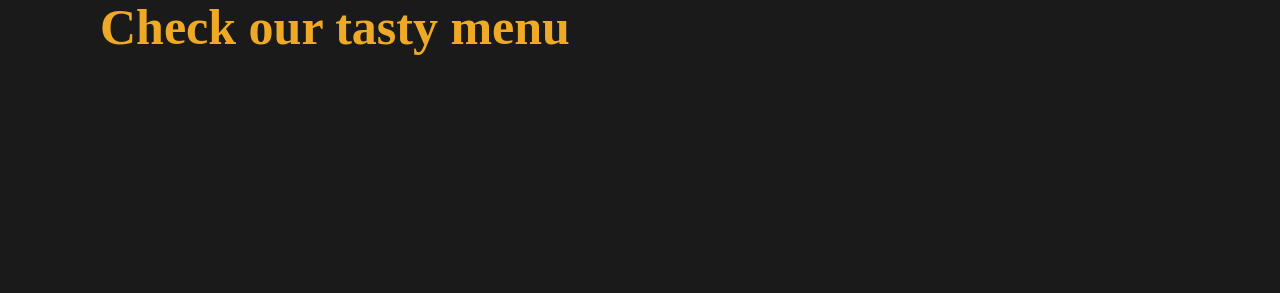
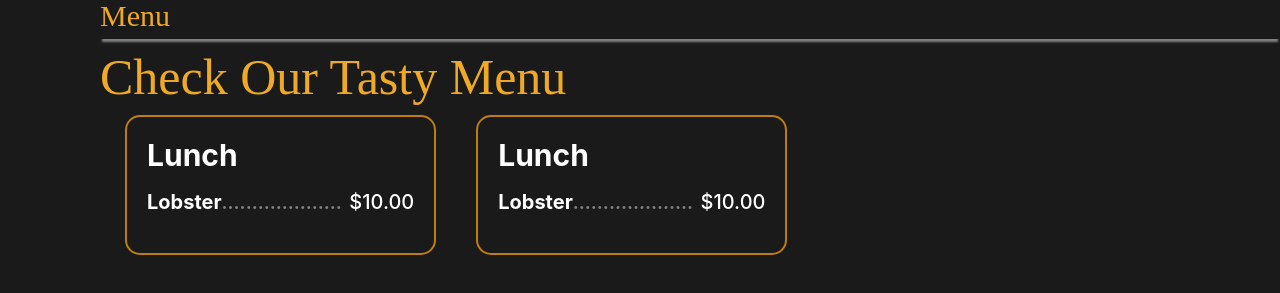
Before and after one commit to Abigail-Diaz/menu, a plain HTML site: page index.html in a window 1280 px wide. Shown: the part 277-570 px from the top of the page. Drawn offline with nearby package versions, Linux system fonts and the light colour scheme.

Commit message:
Changes to be committed: Added cards to contain  different types of menu items, such as lunch and dinner.  - Used bootstrap to style the cards. 	modified:   index.html 	modified:   styles.css

```diff
--- a/index.html
+++ b/index.html
@@ -4,15 +4,61 @@
     <meta charset="UTF-8" />
     <meta name="viewport" content="width=device-width, initial-scale=1.0" />
     <title>Menu</title>
+    <link
+      rel="stylesheet"
+      href="https://cdn.jsdelivr.net/npm/bootstrap@4.1.3/dist/css/bootstrap.min.css"
+      integrity="sha384-MCw98/SFnGE8fJT3GXwEOngsV7Zt27NXFoaoApmYm81iuXoPkFOJwJ8ERdknLPMO"
+      crossorigin="anonymous"
+    />
     <link rel="stylesheet" href="styles.css" />
   </head>
   <body>
     <div class="angled-pattern"></div>
-
     <div class="image-container">
       <img src="logo_kj.png" alt="Image" />
     </div>
-
-    <h1>Check our tasty menu</h1>
+    <h3 class="menu">Menu</h3>
+    <h1>Check Our Tasty Menu</h1>
+    <div class="container">
+        <div class="row">
+            <div class="col-sm-6 col-md-6 col-lg-6 mb-4">
+                <div class="food-container">
+                    <h2 class="menu-type-title">Lunch</h2>
+                    <h3>
+                        <p>
+                            <span class="food-title">Lobster</span>
+                            <span class="food-price">$10.00</span>
+                        </p>
+                    </h3>
+                </div>
+            </div>
+            <div class="col-sm-6 col-md-6 col-lg-6 mb-4">
+            <div class="food-container">
+                <h2 class="menu-type-title">Lunch</h2>
+                <h3>
+                    <p>
+                        <span class="food-title">Lobster</span>
+                        <span class="food-price">$10.00</span>
+                    </p>
+                </h3>
+            </div> <!--end of row-->
+        </div>
+      </div>
+    </div>
+    <script
+      src="https://code.jquery.com/jquery-3.3.1.slim.min.js"
+      integrity="sha384-q8i/X+965DzO0rT7abK41JStQIAqVgRVzpbzo5smXKp4YfRvH+8abtTE1Pi6jizo"
+      crossorigin="anonymous"
+    ></script>
+    <script
+      src="https://cdn.jsdelivr.net/npm/popper.js@1.14.3/dist/umd/popper.min.js"
+      integrity="sha384-ZMP7rVo3mIykV+2+9J3UJ46jBk0WLaUAdn689aCwoqbBJiSnjAK/l8WvCWPIPm49"
+      crossorigin="anonymous"
+    ></script>
+    <script
+      src="https://cdn.jsdelivr.net/npm/bootstrap@4.1.3/dist/js/bootstrap.min.js"
+      integrity="sha384-ChfqqxuZUCnJSK3+MXmPNIyE6ZbWh2IMqE241rYiqJxyMiZ6OW/JmZQ5stwEULTy"
+      crossorigin="anonymous"
+    ></script>
   </body>
 </html>
--- a/styles.css
+++ b/styles.css
@@ -29,9 +29,25 @@ body {
 }
 
 img {
-  width: flex;
   height: 100%;
   object-fit: cover;
+}
+
+.container{
+    display: flex;
+    margin-left: 100px;
+    min-width: 500px;
+
+}
+
+.food-container {
+    border: 2px solid rgb(189, 126, 17);
+    border-radius: 15px;
+    margin-left:10px;
+    padding: 20px;
+    flex-basis: 45%;
+    min-width: 250px;
+    box-sizing: border-box;
 }
 
 h1 {
@@ -41,5 +57,44 @@ h1 {
   font-family: "Times New Roman", Times, serif;
   margin-left: 100px;
   margin-right: 0;
+}
+
+.menu {
+  color: var(--default-color);
+  font-size: 30px;
+  color: rgb(238, 169, 39);
+  font-family: "Times New Roman", Times, serif;
+  margin-right: 0;
   margin-top: 150px;
+  margin-left: 100px;
+  /*border-bottom: 10px white; */
+  padding-bottom: 5px;
+  box-shadow: 0px 5px 2px -2px gray;
 }
+
+p {
+    color:white;
+}
+.menu-type-title{
+    color:white;
+    font-size: 30px;
+    font-weight: bold;
+    margin-left: 0px;
+    margin-bottom: 10px;
+}
+
+.food-title{
+    color:white;
+    font-weight: bold;
+    font-size: 20px;
+}
+
+.food-title::after{
+    content:"....................";
+    color:gray;
+    font-size: large;
+}
+
+.food-price{
+    font-size: 20px;
+}
```
